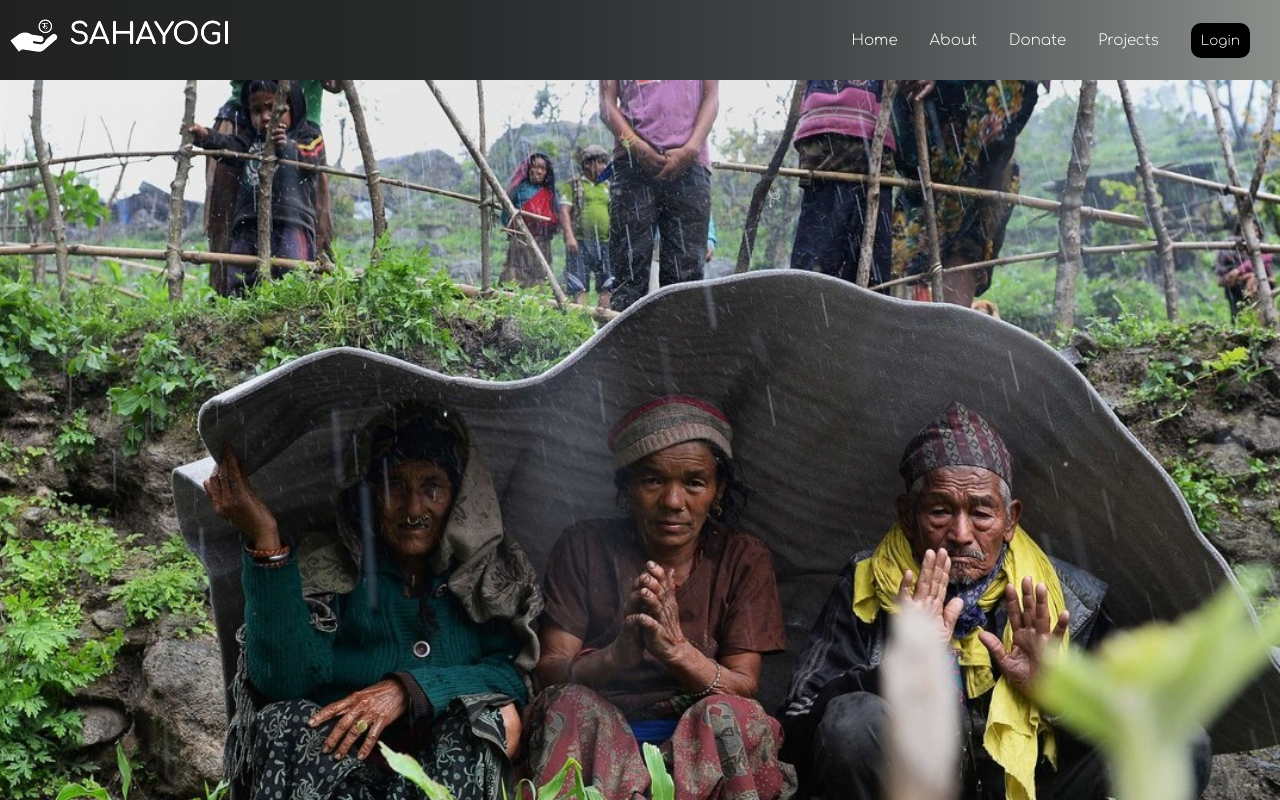
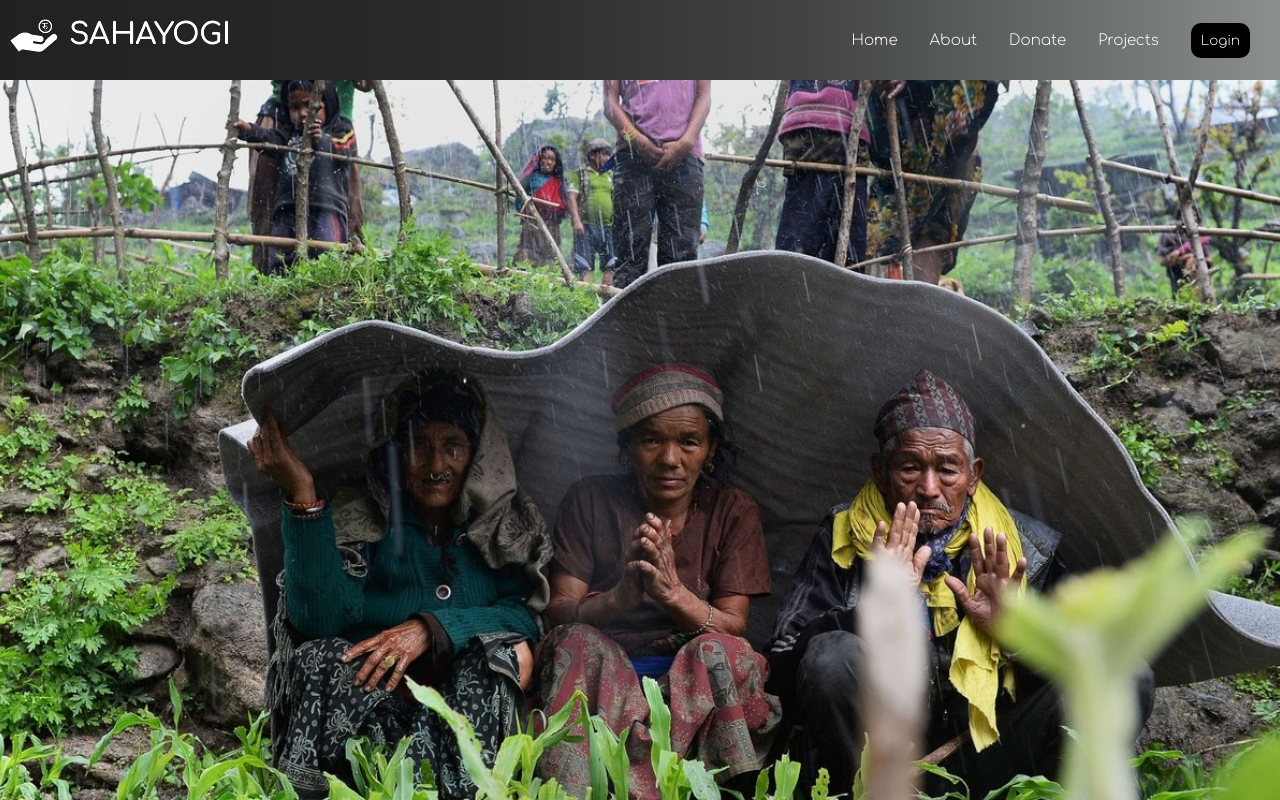
Before and after one commit to Sahayogi/sahayogi-Client, a React (Create React App) app: page / in a window 1280 px wide. Shown: the top 800 px of the page. Built offline with nearby package versions, Linux system fonts and the light colour scheme.

Commit message:
ajusted css

```diff
--- a/src/components/projects/Projects.js
+++ b/src/components/projects/Projects.js
@@ -5,7 +5,8 @@ import { projects } from "../constants/Constant";
 import Project from "./Project";
 
 const Container = styled.div`
-  min-height: 100vh;
+  min-height: calc(100vh - 80px);
+
   display: flex;
   padding: 60px 40px;
   justify-content: space-between;
--- a/src/pages/Donate.js
+++ b/src/pages/Donate.js
@@ -2,9 +2,8 @@ import React from "react";
 import Projects from "../components/projects/Projects";
 import styled from "styled-components";
 
-
 const Container = styled.div`
-  min-height: 100vh;
+  min-height: calc(100vh - 80px);
   padding: 20px;
   background-image: radial-gradient(
     circle,
@@ -35,7 +34,6 @@ const Esewa = styled.label`
   font-weight: bold;
 `;
 const Donate = () => {
-
   return (
     <Container>
       <Instruction>
@@ -47,7 +45,7 @@ const Donate = () => {
         to donate.
         <h1>THANK YOU !!!</h1>
       </Instruction>
-      <Projects donate={true}/>
+      <Projects donate={true} />
     </Container>
   );
 };
--- a/src/pages/Home.js
+++ b/src/pages/Home.js
@@ -6,7 +6,7 @@ import Projects from "../components/projects/Projects";
 import home from "../assets/home.jpg";
 
 const Container = styled.div`
-  min-height: 100vh;
+  min-height: calc(100vh - 80px);
   display: flex;
   height: 65vh;
   flex-direction: column;
--- a/src/pages/bank/BankTransaction.js
+++ b/src/pages/bank/BankTransaction.js
@@ -2,7 +2,7 @@ import React from "react";
 import styled from "styled-components";
 import Bank from "./Bank";
 const Container = styled.div`
-  min-height: 100vh;
+  min-height: calc(100vh - 80px);
   background-image: radial-gradient(
     circle,
     #3c3d3f,
--- a/src/pages/bank/BankTransfer.js
+++ b/src/pages/bank/BankTransfer.js
@@ -2,7 +2,7 @@ import React from "react";
 import styled from "styled-components";
 import Bank from "./Bank";
 const Container = styled.div`
-  min-height: 100vh;
+  min-height: calc(100vh - 80px);
   background-image: radial-gradient(
     circle,
     #3c3d3f,
--- a/src/pages/bank/Info.js
+++ b/src/pages/bank/Info.js
@@ -4,7 +4,7 @@ import Bank from './Bank';
 import axios from 'axios';
 import ContentCopyIcon from '@mui/icons-material/ContentCopy';
 const Container = styled.div`
-  min-height: 100vh;
+  min-height: calc(100vh - 80px);
   background-image: radial-gradient(
     circle,
     #3c3d3f,
--- a/src/pages/bene/BeneTransaction.js
+++ b/src/pages/bene/BeneTransaction.js
@@ -2,7 +2,7 @@ import React from "react";
 import styled from "styled-components";
 import Beneficiary from "./Beneficiary";
 const Container = styled.div`
-  min-height: 100vh;
+  min-height: calc(100vh - 80px);
   background-image: radial-gradient(
     circle,
     #3c3d3f,
--- a/src/pages/bene/BeneTransfer.js
+++ b/src/pages/bene/BeneTransfer.js
@@ -4,7 +4,7 @@ import styled, { css } from "styled-components";
 import { useFormik } from "formik";
 import * as Yup from "yup";
 const Container = styled.div`
-  min-height: 100vh;
+  min-height: calc(100vh - 80px);
   background-image: radial-gradient(
     circle,
     #3c3d3f,
--- a/src/pages/vendor/Vendor.js
+++ b/src/pages/vendor/Vendor.js
@@ -1,14 +1,12 @@
-import React, { useState } from 'react';
-import styled from 'styled-components';
+import React, { useState } from "react";
+import styled from "styled-components";
 
-import { BiListUl } from 'react-icons/bi';
-import VendorMenu from './VendorMenu';
+import { BiListUl } from "react-icons/bi";
+import VendorMenu from "./VendorMenu";
 
 const Container = styled.div`
   top: 80px;
-  @media screen and (max-width: 768px) {
-    position: sticky;
-  }
+  position: sticky;
 `;
 const ExtendMenu = styled.button`
   color: white;
--- a/src/pages/vendor/VendorTransaction.js
+++ b/src/pages/vendor/VendorTransaction.js
@@ -1,10 +1,10 @@
-import React from 'react';
-import styled from 'styled-components';
-import VendorMenu from './VendorMenu';
-import Vendor from './Vendor';
+import React from "react";
+import styled from "styled-components";
+import Vendor from "./Vendor";
 
 const Container = styled.div`
-  min-height: 100vh;
+  min-height: calc(100vh - 80px);
+
   background-image: radial-gradient(
     circle,
     #3c3d3f,
--- a/src/pages/vendor/VendorTransfer.js
+++ b/src/pages/vendor/VendorTransfer.js
@@ -1,10 +1,9 @@
 import React from 'react';
 import styled from 'styled-components';
-import VendorMenu from './VendorMenu';
 import Vendor from './Vendor';
 
 const Container = styled.div`
-  min-height: 100vh;
+  min-height: calc(100vh - 80px);
   background-image: radial-gradient(
     circle,
     #3c3d3f,
```
Also changed, not shown: src/pages/vendor/VendorInfo.js.
